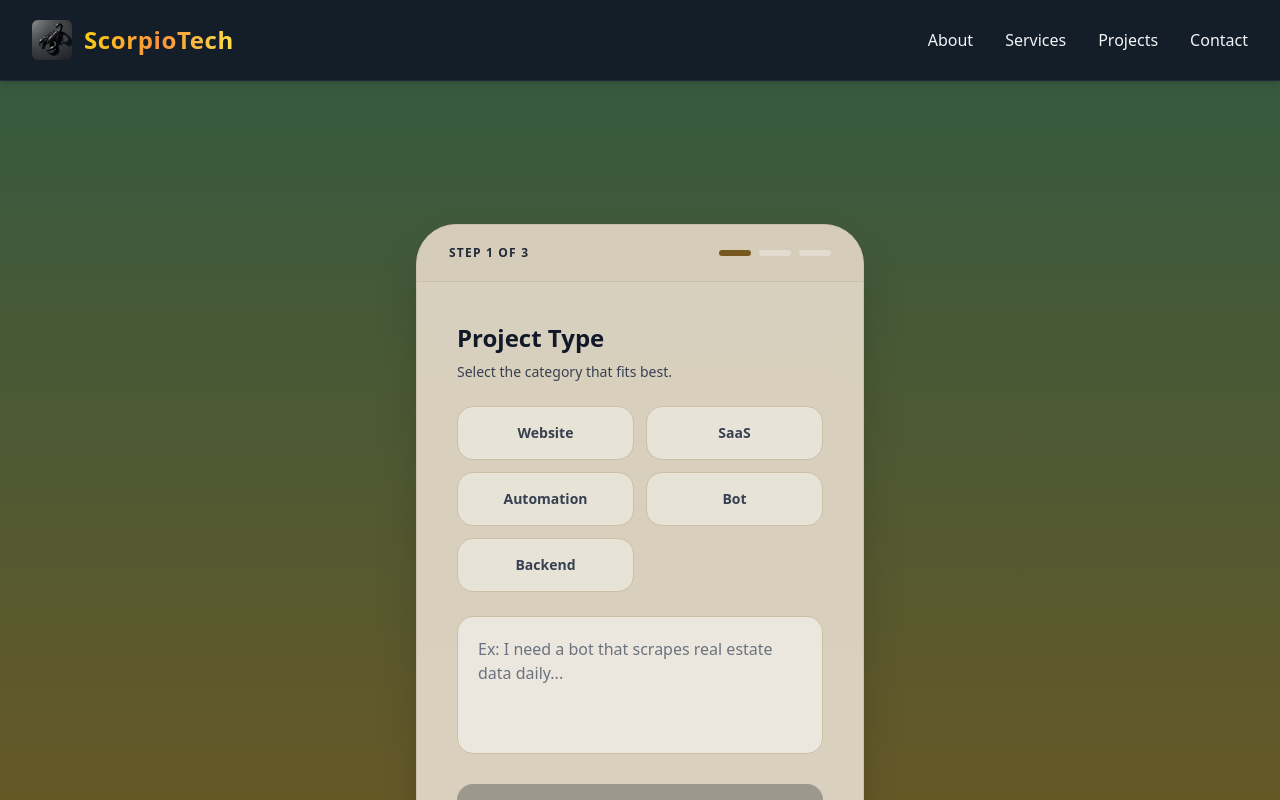
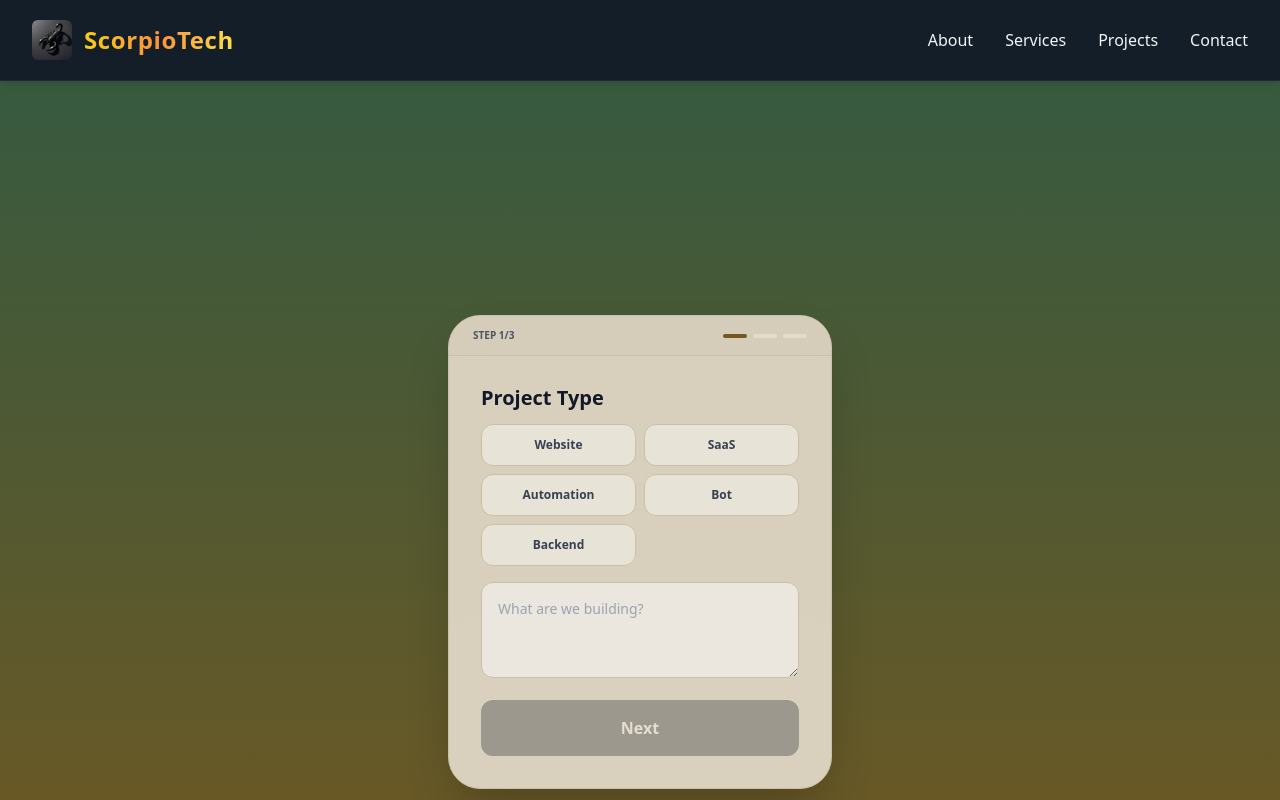
Before and after one commit to Motari2004/Scorpiotech, a Next.js app: page /customerbox in a window 1280 px wide. Shown: the top 800 px of the page. Built offline with nearby package versions, Linux system fonts and the light colour scheme.

Commit message:
Describe what you changed here

```diff
--- a/app/customerbox/page.tsx
+++ b/app/customerbox/page.tsx
@@ -23,86 +23,59 @@ export default function CustomerBoxPage() {
     setIsSubmitting(true);
     const result = await saveProjectLead(formData);
     setIsSubmitting(false);
-    if (result.success) {
-      setIsSubmitted(true);
-    } else {
-      alert("Database connection error. Please try again.");
-    }
+    if (result.success) setIsSubmitted(true);
   };
 
   const projectOptions = ["Website", "SaaS", "Automation", "Bot", "Backend"];
-  const budgetOptions = ["$20 - $100", "$100 - $500", "$500 - $1k", "$1k - $5k", "$50k+"];
+  const budgetOptions = ["$20 - $100", "$100 - $500", "$500 - $1k", "$1k - $5k"];
 
   if (isSubmitted) {
     return (
-      /* Reduced pt-32 to pt-12 for mobile to fix the 'big distance' issue */
-      <section className="pt-12 md:pt-32 pb-24 px-4 flex justify-center min-h-[80vh] items-center">
-        <div className="w-full max-w-md bg-[#e0d7c6]/95 backdrop-blur-md border border-[#cbbfa8] p-8 rounded-3xl shadow-2xl text-center space-y-6 animate-in zoom-in duration-300">
-          <div className="w-20 h-20 bg-green-100 text-green-700 rounded-full flex items-center justify-center mx-auto shadow-inner">
-            <svg className="w-10 h-10" fill="none" stroke="currentColor" viewBox="0 0 24 24">
-              <path strokeLinecap="round" strokeLinejoin="round" strokeWidth="3" d="M5 13l4 4L19 7" />
-            </svg>
+      <section className="h-[100dvh] w-full flex items-center justify-center px-4 overflow-hidden">
+        <div className="w-full max-w-sm bg-[#e0d7c6] p-8 rounded-[2rem] shadow-2xl text-center space-y-4">
+          <div className="w-16 h-16 bg-green-100 text-green-700 rounded-full flex items-center justify-center mx-auto">
+            <svg className="w-8 h-8" fill="none" stroke="currentColor" viewBox="0 0 24 24"><path strokeLinecap="round" strokeLinejoin="round" strokeWidth="3" d="M5 13l4 4L19 7" /></svg>
           </div>
-          <h2 className="text-3xl font-black text-gray-900">Success!</h2>
-          <p className="text-gray-700 font-medium">We've received your brief. A custom proposal will be sent to:</p>
-          <div className="text-[#77581f] font-bold bg-white/50 px-4 py-2 rounded-xl border border-[#cbbfa8] inline-block">
-            {formData.email}
-          </div>
-          <Link
-            href="/"
-            className="block w-full bg-gray-900 text-white py-4 rounded-2xl font-bold transition-all hover:opacity-90 mt-4"
-          >
-            Return Home
-          </Link>
+          <h2 className="text-2xl font-black text-gray-900">Sent!</h2>
+          <Link href="/" className="block w-full bg-gray-900 text-white py-4 rounded-xl font-bold">Return Home</Link>
         </div>
       </section>
     );
   }
 
   return (
-    /* Removed large top padding to fix the 'too much space' issue */
-    <section className="pt-8 md:pt-24 pb-20 px-4 flex flex-col items-center">
-      <div className="w-full max-w-md bg-[#e0d7c6]/95 backdrop-blur-md border border-[#cbbfa8] rounded-[2.5rem] shadow-2xl relative overflow-hidden">
+    /* h-[100dvh] locks the section to exactly one screen height */
+    <section className="h-[100dvh] w-full flex items-center justify-center px-4 overflow-hidden pt-12">
+      <div className="w-full max-w-sm bg-[#e0d7c6]/95 backdrop-blur-md border border-[#cbbfa8] rounded-[2rem] shadow-2xl relative overflow-hidden">
 
-        {/* Step Indicator Header */}
-        <div className="bg-[#d6ccb8]/60 border-b border-[#cbbfa8] px-8 py-5 flex justify-between items-center">
-          <span className="text-xs font-black uppercase tracking-widest text-gray-800">
-            Step {step} of 3
-          </span>
-          <div className="flex gap-2">
+        {/* Compact Header */}
+        <div className="bg-[#d6ccb8]/60 border-b border-[#cbbfa8] px-6 py-3 flex justify-between items-center">
+          <span className="text-[10px] font-black uppercase text-gray-600">Step {step}/3</span>
+          <div className="flex gap-1.5">
             {[1, 2, 3].map((s) => (
-              <div
-                key={s}
-                className={`h-1.5 w-8 rounded-full transition-all duration-500 ${s <= step ? 'bg-[#77581f]' : 'bg-white/30'}`}
-              />
+              <div key={s} className={`h-1 w-6 rounded-full ${s <= step ? 'bg-[#77581f]' : 'bg-white/30'}`} />
             ))}
           </div>
         </div>
 
-        <div className="p-6 md:p-10 relative">
+        <div className="p-5 md:p-8">
           {isSubmitting && (
-            <div className="absolute inset-0 bg-[#e0d7c6]/95 backdrop-blur-md z-50 flex flex-col items-center justify-center space-y-4">
-              <div className="w-12 h-12 border-4 border-[#77581f] border-t-transparent rounded-full animate-spin"></div>
-              <p className="text-sm font-bold text-gray-800 animate-pulse">TRANSMITTING BRIEF...</p>
+            <div className="absolute inset-0 bg-[#e0d7c6]/95 z-50 flex items-center justify-center">
+              <div className="w-10 h-10 border-4 border-[#77581f] border-t-transparent rounded-full animate-spin"></div>
             </div>
           )}
 
           {/* STEP 1 */}
           {step === 1 && (
-            <div className="space-y-6 animate-in fade-in slide-in-from-bottom-4 duration-500">
-              <div className="space-y-2">
-                <h2 className="text-2xl font-black text-gray-900">Project Type</h2>
-                <p className="text-sm text-gray-700 font-medium">Select the category that fits best.</p>
-              </div>
-              <div className="grid grid-cols-2 gap-3">
+            <div className="space-y-4 animate-in fade-in zoom-in-95">
+              <h2 className="text-xl font-black text-gray-900 leading-none">Project Type</h2>
+              <div className="grid grid-cols-2 gap-2">
                 {projectOptions.map((opt) => (
                   <button
                     key={opt}
                     onClick={() => setFormData({ ...formData, projectType: opt })}
-                    className={`py-4 px-2 text-sm font-bold rounded-2xl border transition-all active:scale-95 ${
-                      formData.projectType === opt
-                      ? "border-[#77581f] bg-[#77581f] text-white shadow-lg shadow-[#77581f]/20"
-                      : "border-[#cbbfa8] text-gray-700 bg-white/40 hover:border-[#77581f]"
+                    className={`py-3 text-xs font-bold rounded-xl border transition-all ${
+                      formData.projectType === opt ? "bg-[#77581f] text-white" : "bg-white/40 text-gray-700 border-[#cbbfa8]"
                     }`}
                   >
                     {opt}
@@ -110,87 +83,57 @@ export default function CustomerBoxPage() {
                 ))}
               </div>
               <textarea
-                className="w-full p-5 text-base rounded-2xl border border-[#cbbfa8] focus:ring-2 focus:ring-[#77581f] focus:border-transparent outline-none resize-none transition-all bg-white/50 placeholder:text-gray-500"
-                rows={4}
-                placeholder="Ex: I need a bot that scrapes real estate data daily..."
+                className="w-full p-4 text-sm rounded-xl border border-[#cbbfa8] bg-white/50 outline-none h-24"
+                placeholder="What are we building?"
                 value={formData.details}
                 onChange={(e) => setFormData({ ...formData, details: e.target.value })}
               />
-              <button
-                disabled={!formData.projectType || !formData.details}
-                onClick={nextStep}
-                className="w-full bg-gray-900 text-white font-black py-5 rounded-2xl hover:bg-black disabled:opacity-30 transition-all shadow-xl active:scale-[0.98] text-lg"
-              >
-                Next Step
+              <button disabled={!formData.projectType || !formData.details} onClick={nextStep} className="w-full bg-gray-900 text-white font-bold py-4 rounded-xl disabled:opacity-30">
+                Next
               </button>
             </div>
           )}
 
           {/* STEP 2 */}
           {step === 2 && (
-            <div className="space-y-6 animate-in fade-in slide-in-from-right-4 duration-500">
-              <div className="space-y-2">
-                <h2 className="text-2xl font-black text-gray-900">Budget Range</h2>
-                <p className="text-sm text-gray-700 font-medium">Helps us determine the architecture.</p>
-              </div>
-              <div className="space-y-3">
+            <div className="space-y-4 animate-in fade-in slide-in-from-right-4">
+              <h2 className="text-xl font-black text-gray-900">Budget</h2>
+              <div className="grid grid-cols-1 gap-2">
                 {budgetOptions.map((opt) => (
                   <button
                     key={opt}
                     onClick={() => setFormData({ ...formData, budget: opt })}
-                    className={`w-full py-5 text-base font-bold text-center rounded-2xl border transition-all active:scale-[0.99] ${
-                      formData.budget === opt
-                      ? "border-[#77581f] bg-[#77581f] text-white shadow-lg"
-                      : "border-[#cbbfa8] text-gray-700 bg-white/40 hover:border-[#77581f]"
+                    className={`py-4 text-sm font-bold rounded-xl border ${
+                      formData.budget === opt ? "bg-[#77581f] text-white" : "bg-white/40 text-gray-700 border-[#cbbfa8]"
                     }`}
                   >
                     {opt}
                   </button>
                 ))}
               </div>
-              <div className="flex items-center gap-4 pt-4">
-                <button onClick={prevStep} className="text-sm font-black text-gray-500 hover:text-gray-900 px-2">BACK</button>
-                <button
-                  disabled={!formData.budget}
-                  onClick={nextStep}
-                  className="flex-grow bg-gray-900 text-white font-black py-5 rounded-2xl shadow-xl hover:bg-black transition-all text-lg"
-                >
-                  Continue
-                </button>
+              <div className="flex gap-3">
+                <button onClick={prevStep} className="text-xs font-bold text-gray-500 uppercase">Back</button>
+                <button disabled={!formData.budget} onClick={nextStep} className="flex-grow bg-gray-900 text-white font-bold py-4 rounded-xl">Continue</button>
               </div>
             </div>
           )}
 
           {/* STEP 3 */}
           {step === 3 && (
-            <form onSubmit={handleSubmit} className="space-y-6 animate-in fade-in slide-in-from-right-4 duration-500">
-              <div className="space-y-2">
-                <h2 className="text-2xl font-black text-gray-900">Final Step</h2>
-                <p className="text-sm text-gray-700 font-medium">Where should we send your analysis?</p>
-              </div>
-              <div className="space-y-4">
+            <form onSubmit={handleSubmit} className="space-y-4 animate-in fade-in slide-in-from-right-4">
+              <h2 className="text-xl font-black text-gray-900">Contact</h2>
               <input
                 type="email"
                 required
-                  className="w-full p-5 rounded-2xl border border-[#cbbfa8] focus:ring-2 focus:ring-[#77581f] outline-none transition-all bg-white/50 text-lg placeholder:text-gray-400"
-                  placeholder="name@email.com"
+                className="w-full p-4 rounded-xl border border-[#cbbfa8] bg-white/50 text-base"
+                placeholder="email@example.com"
                 value={formData.email}
                 onChange={(e) => setFormData({ ...formData, email: e.target.value })}
               />
-                <div className="bg-[#d6ccb8]/40 p-4 rounded-xl border border-[#cbbfa8]/50">
-                   <p className="text-xs text-gray-700 text-center leading-relaxed font-semibold">
-                    We will review your project and send a custom technical breakdown within 24 hours.
-                  </p>
-                </div>
-              </div>
-              <div className="flex items-center gap-4 pt-4">
-                <button type="button" onClick={prevStep} className="text-sm font-black text-gray-500 hover:text-gray-900 px-2">BACK</button>
-                <button
-                  type="submit"
-                  className="flex-grow bg-green-700 text-white font-black py-5 rounded-2xl hover:bg-green-800 transition-all shadow-xl active:scale-[0.98] text-lg"
-                >
-                  Send Request
-                </button>
+              <p className="text-[10px] text-gray-600 text-center px-4 font-medium">We'll send your custom technical breakdown within 24 hours.</p>
+              <div className="flex gap-3">
+                <button type="button" onClick={prevStep} className="text-xs font-bold text-gray-500 uppercase">Back</button>
+                <button type="submit" className="flex-grow bg-green-700 text-white font-black py-4 rounded-xl">Send Request</button>
               </div>
             </form>
           )}
```
Lines whose indentation alone changed are shown as unchanged.
